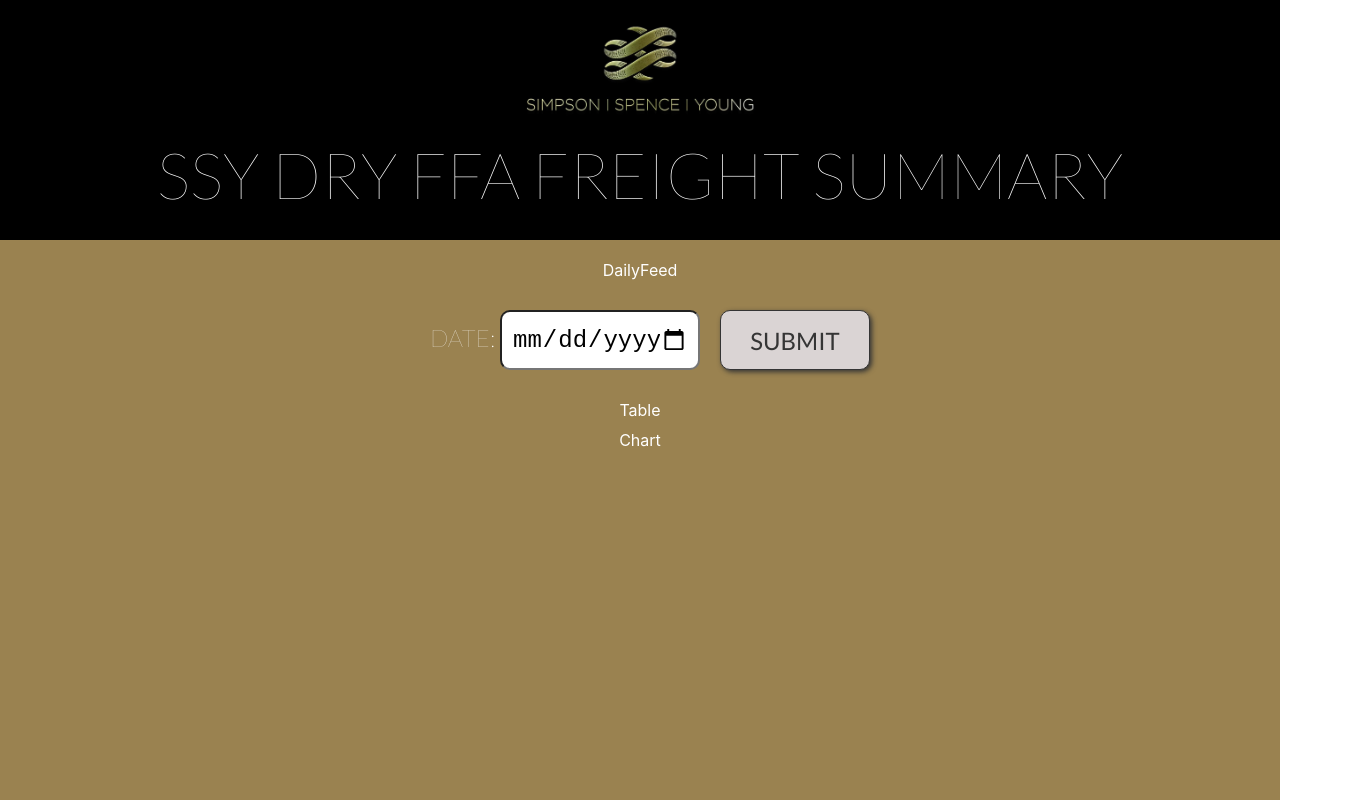
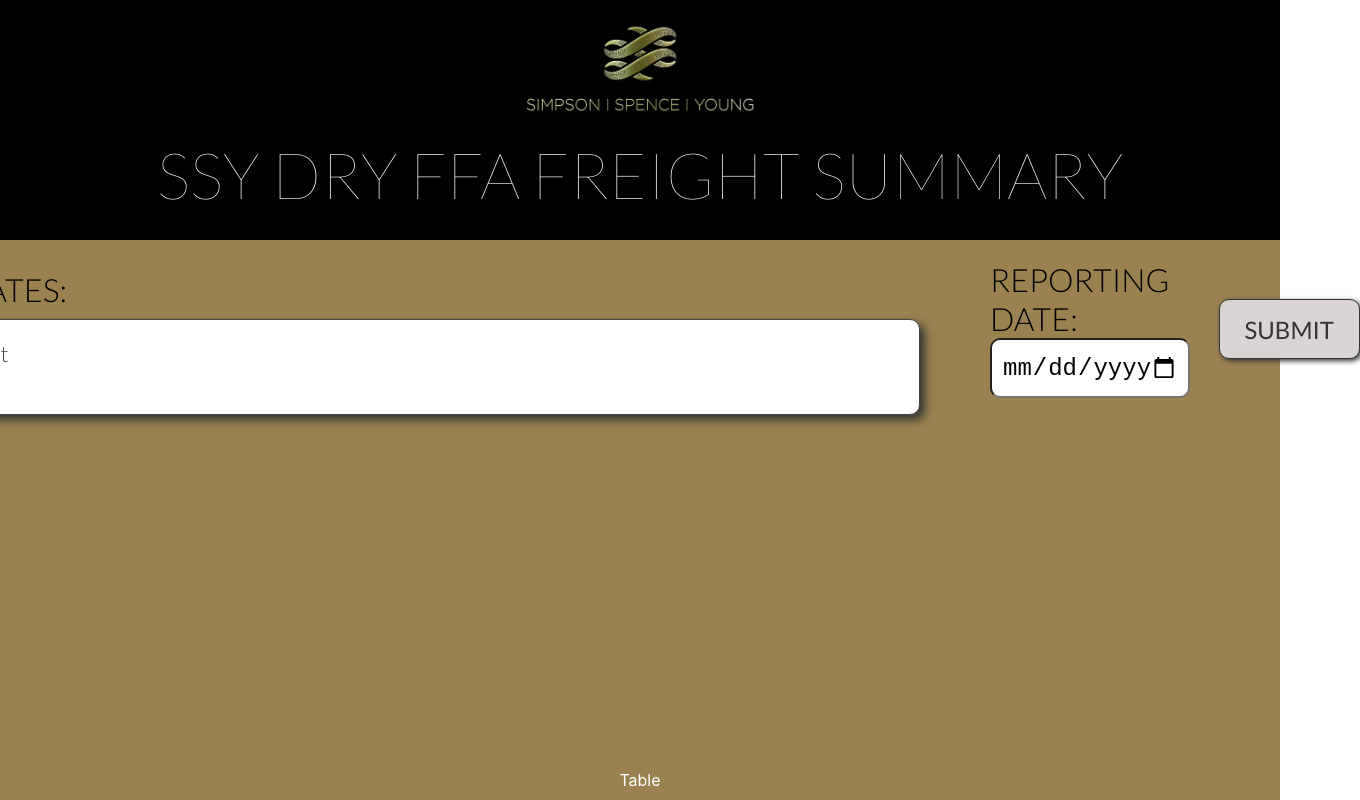
Before and after one commit to BeckyRushton/ssy-test, a React (Create React App) app: page / in a window 1280 px wide. Shown: the top 800 px of the page, 1360 px wide, since content can reach past the window. Built offline with nearby package versions, Linux system fonts and the light colour scheme.

Commit message:
added section for daily feed info

```diff
--- a/src/components/DailyFeed/DailyFeed.jsx
+++ b/src/components/DailyFeed/DailyFeed.jsx
@@ -2,7 +2,16 @@
 import "./DailyFeed.scss";
 
 const DailyFeed = () => {
-  return <div>DailyFeed</div>;
+  // will need props passed down
+  return (
+    <div className="daily-feed">
+      <h2 className="daily-feed__title">UPDATES: </h2>
+      <div className="daily-feed__info">
+        <p className="daily-feed__info--market">market</p>
+        <p className="daily-feed__info--cape">cape</p>
+      </div>
+    </div>
+  );
 };
 
 export default DailyFeed;
--- a/src/components/DailyFeed/DailyFeed.scss
+++ b/src/components/DailyFeed/DailyFeed.scss
@@ -0,0 +1,26 @@
+@import "../../styles/app.scss";
+.daily-feed {
+  display: flex;
+  flex-direction: column;
+  height: 500px;
+  font-family: $main-font;
+
+  &__title {
+    font-size: 2rem;
+    font-weight: 300;
+    color: $black;
+    padding: 10px 0;
+  }
+  &__info {
+    background-color: $white;
+    font-size: 1.4rem;
+    height: auto;
+    width: 1000px;
+    border: 1px solid $darkGrey;
+    border-radius: 10px;
+    box-shadow: 5px 5px 10px $almostBlack;
+    color: $darkGrey;
+    font-weight: 300;
+    padding: 20px;
+  }
+}
--- a/src/components/InputBox/InputBox.jsx
+++ b/src/components/InputBox/InputBox.jsx
@@ -4,7 +4,7 @@
 const InputBox = () => {
   return (
     <div className="input-date">
-      <label className="input-date__label">DATE: </label>
+      <label className="input-date__label">REPORTING DATE: </label>
       <input
         type="date"
         className="input-date__input"
--- a/src/components/InputBox/InputBox.scss
+++ b/src/components/InputBox/InputBox.scss
@@ -1,10 +1,11 @@
 @import "../../styles/app.scss";
 .input-date {
-  padding: 20px;
+  padding: 0 20px;
   &__label {
     font-family: $main-font;
-    font-size: 1.5rem;
-    font-weight: 100;
+    font-size: 2rem;
+    font-weight: 300;
+    color: $black;
   }
   &__input {
     height: 60px;
--- a/src/containers/Main/Main.jsx
+++ b/src/containers/Main/Main.jsx
@@ -9,10 +9,12 @@
 const Main = () => {
   return (
     <div className="main-section">
-      <DailyFeed />
-      <div className="date-section">
-        <InputBox />
-        <Button buttonText={"SUBMIT"} />
+      <div className="main-section__top">
+        <DailyFeed />
+        <div className="date-section">
+          <InputBox />
+          <Button buttonText={"SUBMIT"} />
+        </div>
       </div>
 
       <Table />
--- a/src/containers/Main/Main.scss
+++ b/src/containers/Main/Main.scss
@@ -10,6 +10,12 @@
   height: 100vh;
   padding: 20px;
   color: $white;
+  &__top {
+    display: flex;
+    justify-content: center;
+    align-items: flex-start;
+    gap: 50px;
+  }
 }
 .date-section {
   display: flex;
--- a/src/styles/app.scss
+++ b/src/styles/app.scss
@@ -8,7 +8,7 @@
 $black: black;
 
 // Fonts
-@import url("https://fonts.googleapis.com/css2?family=Lato:wght@100;400&display=swap");
+@import url("https://fonts.googleapis.com/css2?family=Lato:wght@100;300;400&display=swap");
 $main-font: "Lato", sans-serif;
 
 * {
```
